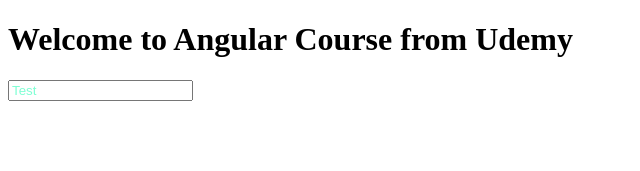
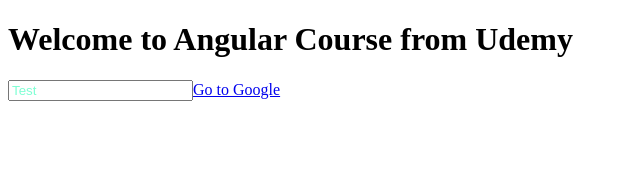
Before and after one commit to Madden20202-zz/angular-Udemy, an Angular app: page / in a window 1280 px wide. Shown: the top 171 px of the page, without its empty margins (0-640 px from the left). Built offline with nearby package versions, Linux system fonts and the light colour scheme.

Commit message:
do basic a href link

```diff
--- a/src/app/app.component.html
+++ b/src/app/app.component.html
@@ -31,9 +31,12 @@
   Why not use it? Simple, there's an easier way to write this,
   and if you use angular, you use it for the modularity and
   to reuse code regularly or pass data as it updates
+ -->
+<input class="demo" [value]="'Test'">
 
+<!--
   A core strength of angular is the ability to handle
   in browser events within the app itself. So let's add
-  a link to the project and see how it works
+  a link to the project and see how it works.
  -->
-<input class="demo" [value]="'Test'">
+<a href="www.google.com">Go to Google</a>
```
